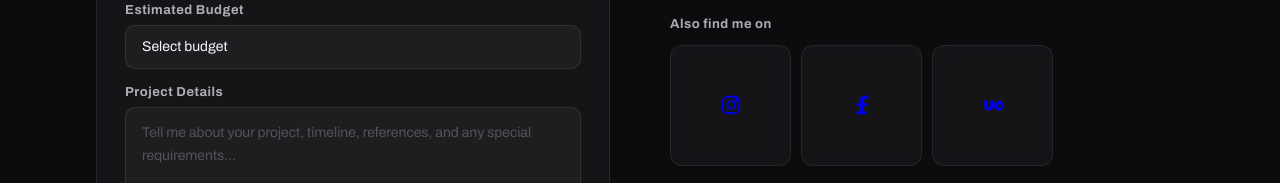
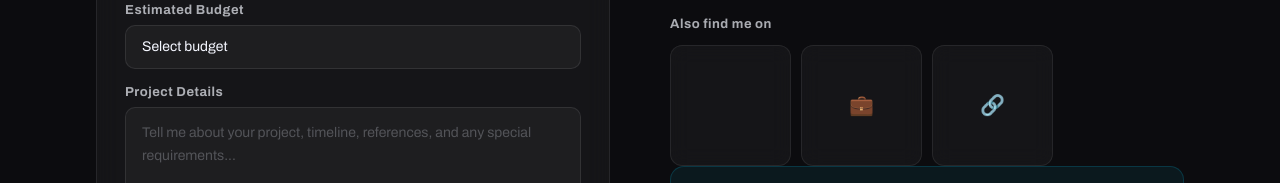
Before and after one commit to sksiddharth641-max/Siddharth-Portfolio, a website: page index.html in a window 1280 px wide. Shown: the part 7359-7542 px from the top of the page. Drawn offline with Linux system fonts and the light colour scheme; animation ran at ten frames a second.

Commit message:
Update index.html

```diff
--- a/index.html
+++ b/index.html
@@ -462,44 +462,12 @@
         <div>
           <div class="cf-label" style="margin-bottom:14px">Also find me on</div>
 <div class="soc-grid">
-
-  <!-- Instagram -->
-  <a href="https://instagram.com/YOUR_USERNAME"
-     class="soc-a"
-     aria-label="Instagram"
-     target="_blank">
-    <svg width="22" height="22" viewBox="0 0 24 24" fill="none"
-         stroke="currentColor" stroke-width="2">
-      <rect x="3" y="3" width="18" height="18" rx="5"></rect>
-      <circle cx="12" cy="12" r="4"></circle>
-      <circle cx="17.5" cy="6.5" r="1"></circle>
-    </svg>
-  </a>
-
-  <!-- Fiverr -->
-  <a href="https://www.fiverr.com/YOUR_USERNAME"
-     class="soc-a"
-     aria-label="Fiverr"
-     target="_blank">
-    <svg width="22" height="22" viewBox="0 0 24 24"
-         fill="currentColor">
-      <path d="M15.5 5.5H19V2h-3.5c-3.9 0-6.5 2.6-6.5 6.5V10H6v3h3v6H6v3h11v-3h-4V13h5v-3h-5V8.5c0-2 1-3 2.5-3z"/>
-    </svg>
-  </a>
-
-  <!-- Upwork -->
-  <a href="https://www.upwork.com/"
-     class="soc-a"
-     aria-label="Upwork"
-     target="_blank">
-    <svg width="24" height="24" viewBox="0 0 24 24"
-         fill="currentColor">
-      <path d="M18.5 7.5c-1.8 0-3.3 1.1-4.1 2.8l-2.1-1.1V7.5h-3v5.1c0 1.2-.7 2-1.6 2s-1.6-.8-1.6-2V7.5h-3v5.1c0 3 1.9 5 4.6 5 2 0 3.6-1.2 4.3-3.1l2.3 1.2c.7 1.1 1.9 1.9 3.5 1.9 2.7 0 4.7-2.1 4.7-5s-2-5.1-4.7-5.1zm0 7.1c-.7 0-1.3-.3-1.7-.9l1.1-2.7c.2-.4.4-.6.6-.6.8 0 1.6.8 1.6 2.1 0 1.2-.7 2.1-1.6 2.1z"/>
-    </svg>
-  </a>
-
-</div>
         </div>
+                    <div class="soc-grid">
+            <a href="#" class="soc-a" aria-label="Instagram"></a>
+            <a href="#" class="soc-a" aria-label="Fiverr">💼</a>
+            <a href="#" class="soc-a" aria-label="Upwork">🔗</a>
+          </div>
         <div class="resp-badge">
           <div class="rb-label">⚡ Average response time</div>
           <div class="rb-val">Under 2 Hours</div>
```
